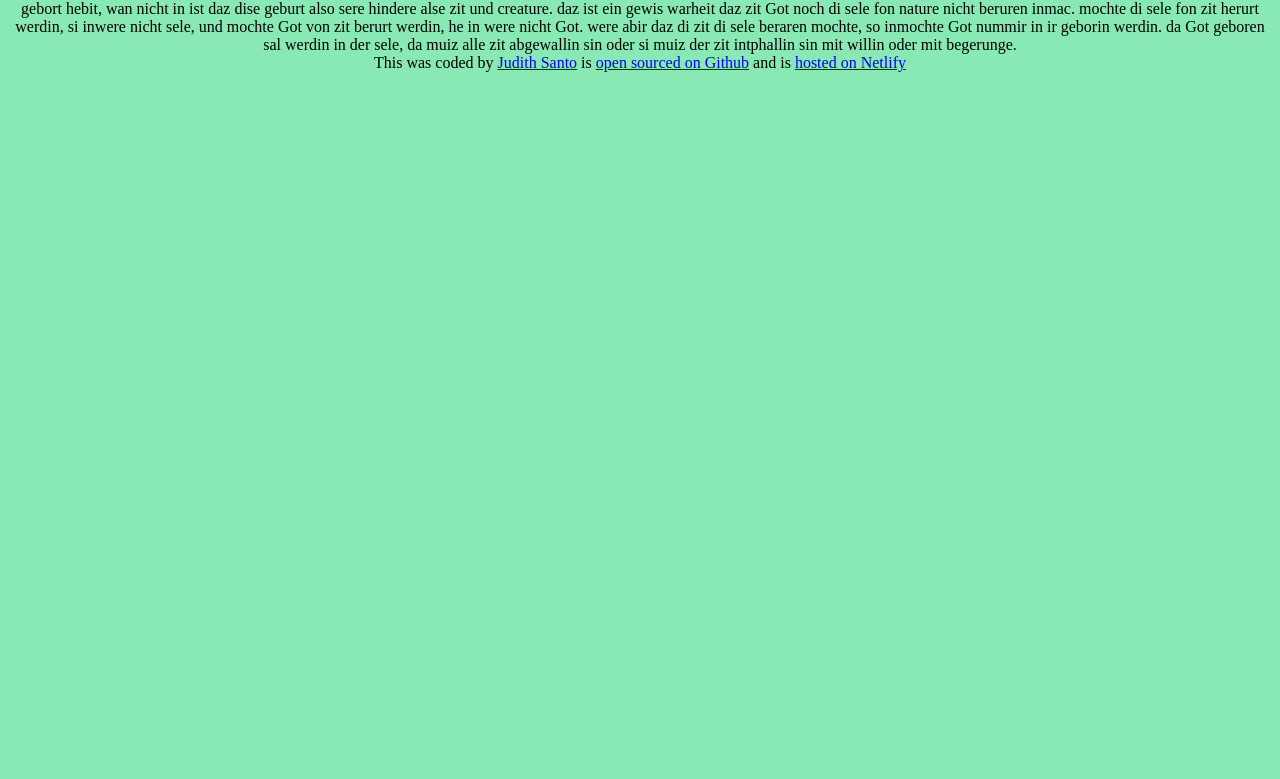
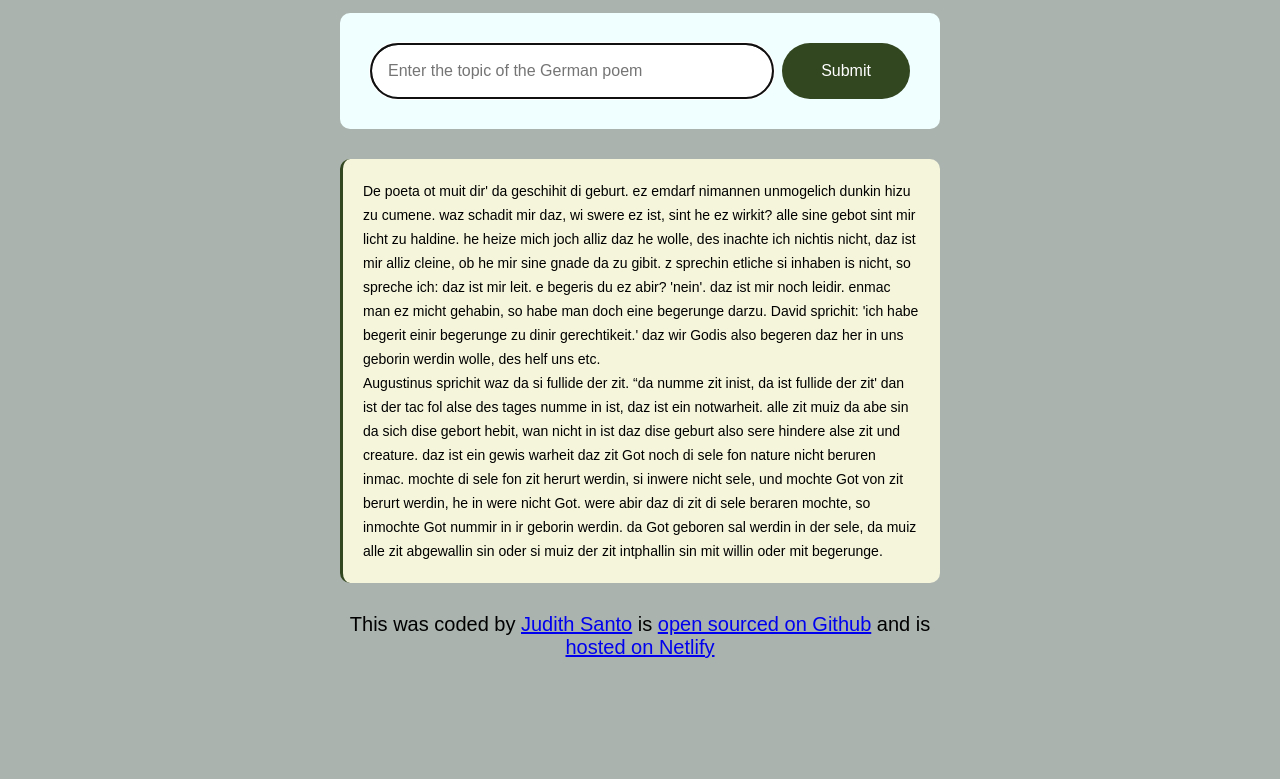
Before and after one commit to judithsanto04-code/Al-Poems, a plain HTML site: page index.html in a window 1280 px wide. Shown: the part 191-970 px from the top of the page. Before the commit the page ends 800 px from the top, so only its background shows below. Drawn offline with Linux system fonts and the light colour scheme.

Commit message:
added css

```diff
--- a/index.html
+++ b/index.html
@@ -7,6 +7,7 @@
     <title>AI German Poem Generator</title>
   </head>
   <body>
+    <div class="container">
     <header>
     <h1>AI German poem Generator </h1>
     </header>
@@ -17,24 +18,26 @@
              autofocus
              required
              autocomplete="off"
+             class="instructions"
              />
-            <input type="submit"/>
+            <input type="submit" class="submit-button" />
         </form>
+        <div class="poem">
         <div>
            De poeta
-Dat gafregin ih mit firahim firiuuizzô meista,
-Dat ero ni uuas noh ûfhimil
-noh paum noh pereg ni uuas
-ni nohheinîg noh sunna ni scein
-noh mâno ni liuhta noh der mareo-sêo.
-Dô dar niuuiht ni uuas enteô ni uuenteô,
-enti dô uuas der eino almahtîco cot, manno miltisto,
-enti (dar uuârun auh) manakê mit inan cootlîhhê geistâ.
-Enti cot heilac,cot almahtîco, dû himil enti erda gauuorahtôs,
-enti dû mannun sô manac coot forgâpi,forgip mir in dînô ganâdâ rehta galaupa
-enti côtan uuilleon uuîstôm enti spâhida,
-[tugida]enti craft tiuflun za uuidar stantanne enti arc za piuuîsanne enti dînan
- uuilleon za gauurchanne.
+ot muit dir'
+da geschihit di geburt. ez emdarf nimannen unmogelich dunkin hizu zu cumene.
+waz schadit mir daz, wi swere ez ist,
+sint he ez wirkit? alle sine gebot sint mir licht zu haldine.
+he heize mich joch alliz daz he wolle,
+des inachte ich nichtis nicht, daz ist mir alliz cleine,
+ob he mir sine gnade da zu gibit. z sprechin etliche si inhaben is nicht,
+so spreche ich: daz ist mir leit. e begeris du ez abir? 'nein'.
+daz ist mir noch leidir. enmac man ez micht gehabin,
+so habe man doch eine begerunge darzu. David sprichit:
+'ich habe begerit einir begerunge zu dinir gerechtikeit.'
+ daz wir Godis also begeren daz her in uns geborin werdin wolle, des helf uns etc.
+
             <br/>
             Augustinus sprichit waz da si fullide der zit.
              “da numme zit inist, da ist fullide der zit'
@@ -51,6 +54,7 @@ enti côtan uuilleon uuîstôm enti spâhida,
                 da muiz alle zit abgewallin sin oder si muiz der zit intphallin
                 sin mit willin oder mit begerunge.
         </div>
+        </div>
     </main>
     <footer>
         This was coded by
@@ -62,6 +66,7 @@ enti côtan uuilleon uuîstôm enti spâhida,
          open sourced on Github</a> and is <a href="https://effervescent-sundae-ca9fe4.netlify.app/"target="_blank">hosted on Netlify</a>
 
     </footer>
+    </div>
     <script src ="src/index.js"></script>
   </body>
 </html>
--- a/src/style.css
+++ b/src/style.css
@@ -1,4 +1,63 @@
 body{
-    background: rgb(136, 233, 180);
+    background: rgb(170, 179, 174);
+    font-family: Arial, Helvetica, sans-serif;
+}
+
+.container{
+    margin: 120px auto;
+    max-width: 600px;
+}
+h1{
+    font-weight: 800;
+    font-size: 36px;
+    line-height: 1.5;
+    color: rgb(10, 9, 9);
     text-align: center;
 }
+
+header{
+    margin-bottom: 30px;
+}
+form{
+    padding: 30px;
+    background-color: azure;
+    border-radius: 10px;
+    display: flex;
+    box-shadow: #4cc548;
+    margin-bottom: 30px;
+}
+.instructions{
+    padding: 16px;
+    border: 1px solid rgba (38, 32,64, 0.4);
+    width: 70%;
+    font-size: 16px;
+    border-radius: 48px;
+    line-height: 20px;
+}
+.submit-button{
+    margin-left: 8px;
+    background: #324620;
+    color: white;
+    border: none;
+    border-radius: 50px;
+    padding: 15px 25px;
+    width: 130px;
+    font-size: 16px;
+}
+
+.poem{
+    font-size: 14px;
+    background-color: beige;
+    padding: 20px;
+    line-height: 24px;
+    border-left: 3px solid  #324620;
+    box-shadow: #4cc548;
+    border-radius: 10px;
+
+}
+footer{
+    text-align: center;
+    font-size: 20px;
+    margin-top: 30px;
+
+}
```
